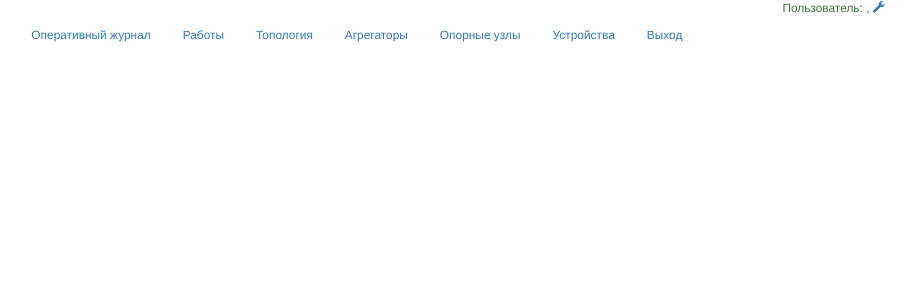
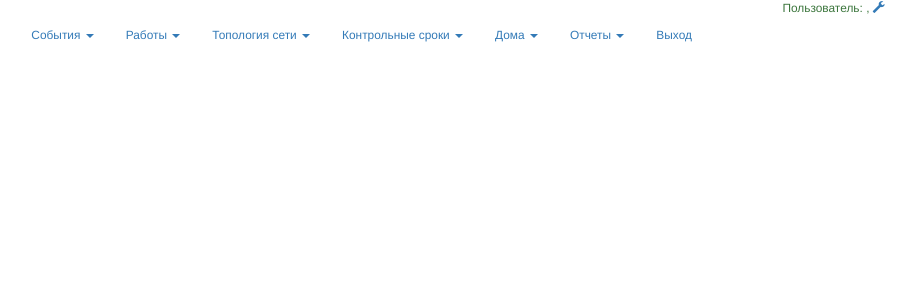
Before and after one commit to v-komarov/iss, a Django app: page /mainmenu/ in a window 1280 px wide. Shown: the top 300 px of the page, without its empty margins (182-1097 px from the left). Run offline with Django 3.2, Linux system fonts and the light colour scheme; parts of the project's set-up code (start-up, migrations or seed data) failed here and were passed over.

Commit message:
Изменено основное меню на выпадающее

```diff
--- a/templates/menu.html
+++ b/templates/menu.html
@@ -6,15 +6,87 @@
 
 <div class="row" >
 
+
     <ul class="nav nav-pills small">
-      <li id="menumonitor" {% if request.path|slice:'0:16' == "/monitor/events/" %}class="active"{% endif %}><a href="/monitor/events/page/1/">Оперативный журнал</a></li>
-      <li id="menuworking" {% if request.path|slice:'0:18' == "/working/worklist/" %}class="active"{% endif %}><a href="/working/worklist/page/1/">Работы</a></li>
-      <li id="menutopology" {% if request.path|slice:'0:20' == "/equipment/topology/" %}class="active"{% endif %}><a href="/equipment/topology/">Топология</a></li>
-      <li id="menuagregators" {% if request.path|slice:'0:22' == "/equipment/agregators/" %}class="active"{% endif %}><a href="/equipment/agregators/page/1/">Агрегаторы</a></li>
-      <li id="menufootnodes" {% if request.path|slice:'0:21' == "/equipment/footnodes/" %}class="active"{% endif %}><a href="/equipment/footnodes/page/1/">Опорные узлы</a></li>
-      <li id="menudevices" {% if request.path|slice:'0:19' == "/equipment/devices/" %}class="active"{% endif %}><a href="/equipment/devices/page/1/">Устройства</a></li>
+      <li class="dropdown">
+        <a href="#" data-toggle="dropdown" class="dropdown-toggle">
+          События
+          <b class="caret"></b>
+        </a>
+        <ul class="dropdown-menu">
+          <li id="menumonitor" {% if request.path|slice:'0:16' == "/monitor/events/" %}class="active"{% endif %}><a href="/monitor/events/page/1/">Оперативный журнал</a></li>
+          <li class="divider"></li>
+          <li><a href="#">Аварии</a></li>
+          <li><a href="#">Оповещения</a></li>
+        </ul>
+      </li>
+      <li class="dropdown">
+        <a href="#" data-toggle="dropdown" class="dropdown-toggle">
+          Работы
+          <b class="caret"></b>
+        </a>
+        <ul class="dropdown-menu">
+          <li id="menuworking" {% if request.path|slice:'0:18' == "/working/worklist/" %}class="active"{% endif %}><a href="/working/worklist/page/1/">Плановые работы</a></li>
+          <li><a href="#">Аварийные работы</a></li>
+          <li class="divider"></li>
+          <li><a href="#">Отчет</a></li>
+        </ul>
+      </li>
+      <li class="dropdown">
+        <a href="#" data-toggle="dropdown" class="dropdown-toggle">
+          Топология сети
+          <b class="caret"></b>
+        </a>
+        <ul class="dropdown-menu">
+          <li id="menufootnodes" {% if request.path|slice:'0:21' == "/equipment/footnodes/" %}class="active"{% endif %}><a href="/equipment/footnodes/page/1/">Опорные узлы</a></li>
+          <li id="menuagregators" {% if request.path|slice:'0:22' == "/equipment/agregators/" %}class="active"{% endif %}><a href="/equipment/agregators/page/1/">Агрегаторы</a></li>
+          <li id="menudevices" {% if request.path|slice:'0:19' == "/equipment/devices/" %}class="active"{% endif %}><a href="/equipment/devices/page/1/">Устройства</a></li>
+          <li class="divider"></li>
+          <li id="menutopology" {% if request.path|slice:'0:20' == "/equipment/topology/" %}class="active"{% endif %}><a href="/equipment/topology/">Топология</a></li>
+        </ul>
+      </li>
+      <li class="dropdown">
+        <a href="#" data-toggle="dropdown" class="dropdown-toggle">
+          Контрольные сроки
+          <b class="caret"></b>
+        </a>
+        <ul class="dropdown-menu">
+          <li><a href="#">Текст подпункта</a></li>
+          <li><a href="#">Текст подпункта</a></li>
+          <li class="divider"></li>
+          <li><a href="#">Текст подпункта</a></li>
+        </ul>
+      </li>
+      <li class="dropdown">
+        <a href="#" data-toggle="dropdown" class="dropdown-toggle">
+          Дома
+          <b class="caret"></b>
+        </a>
+        <ul class="dropdown-menu">
+          <li><a href="#">УК ТСЖ ТСН</a></li>
+          <li><a href="#">Текст подпункта</a></li>
+          <li class="divider"></li>
+          <li><a href="#">Текст подпункта</a></li>
+        </ul>
+      </li>
+      <li class="dropdown">
+        <a href="#" data-toggle="dropdown" class="dropdown-toggle">
+          Отчеты
+          <b class="caret"></b>
+        </a>
+        <ul class="dropdown-menu">
+          <li><a href="#">Текст подпункта</a></li>
+          <li><a href="#">Текст подпункта</a></li>
+          <li class="divider"></li>
+          <li><a href="#">Текст подпункта</a></li>
+        </ul>
+      </li>
+
       <li><a href="/logout">Выход</a></li>
+
+
     </ul>
 
 
+
 </div>
```
